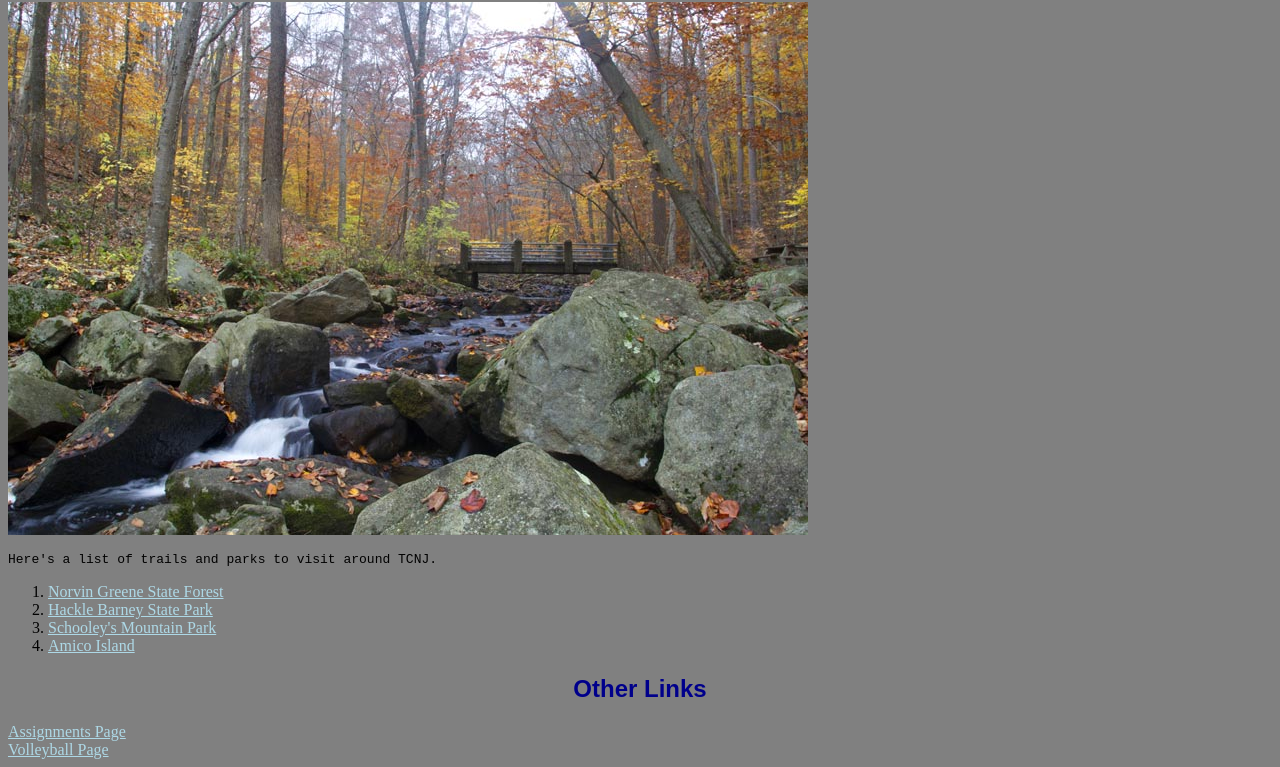
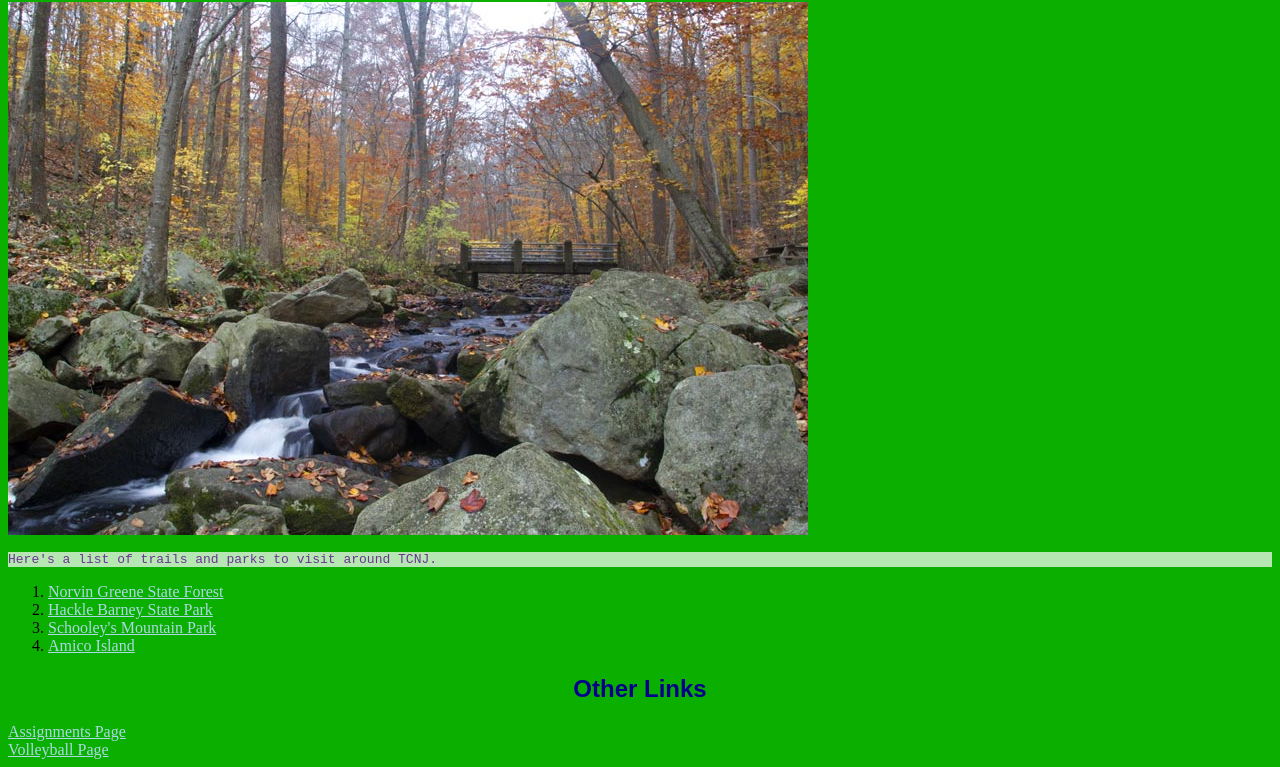
Before and after one commit to hutchid6/IMM130, a plain HTML site: page www/personalPages/locations.html in a window 1280 px wide. Shown: the part 78-845 px from the top of the page. Drawn offline with Linux system fonts and the light colour scheme.

Commit message:
Update locations.html

```diff
--- a/www/personalPages/locations.html
+++ b/www/personalPages/locations.html
@@ -5,6 +5,17 @@
 	<h1>Locations to Visit</h1>
 	<link rel="stylesheet" type="text/css" href="../CSS/personalStyle.css">
 	<img src="hackleBarney.jpg" alt="Hackle Barney Park">
+	<style>
+	body{
+		background-color: rgb(10, 175, 0);
+		opacity: 1;
+	}
+	p{
+		opacity: .7;
+		background-color: white;
+		color: #9400D3;
+	}
+	</style>
 </head>
 
 <body>
```
